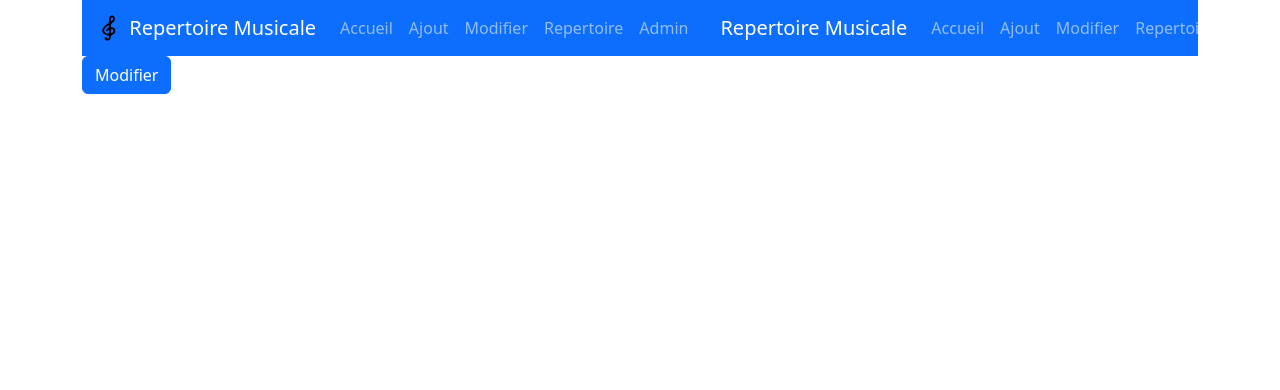
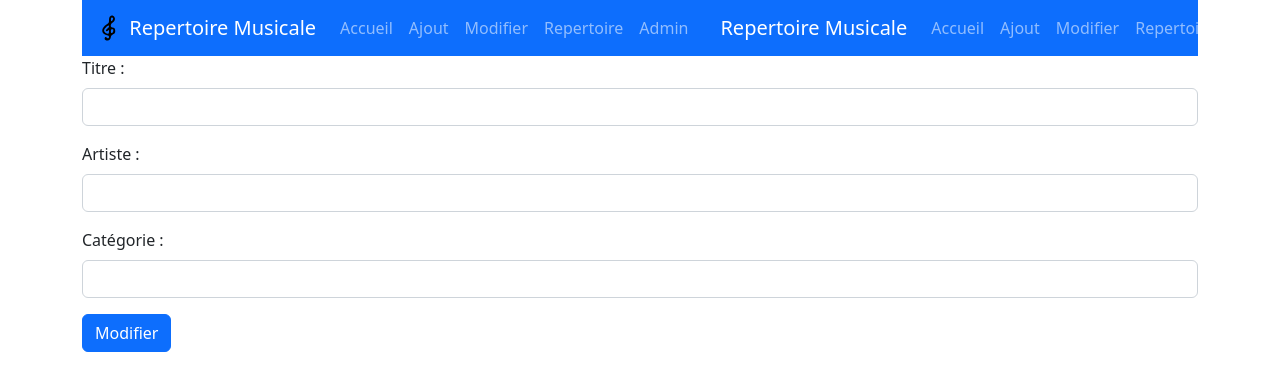
Before and after one commit to robaxx49/Exercise6-Jo-Sim-Kev, a React (Create React App) app in the folder frontend/: page /modifier in a window 1280 px wide. Shown: the top 390 px of the page. Built offline with nearby package versions, Linux system fonts and the light colour scheme.

Commit message:
modification FormulairePiece. correction import et nom du component

```diff
--- a/frontend/src/pages/pageAjouter.js
+++ b/frontend/src/pages/pageAjouter.js
@@ -1,12 +1,12 @@
 import React from 'react';
-import formulairePieces from '../formulairePiece';
+import FormulairePiece from '../FormulairePiece';
 import { Button } from 'react-bootstrap';
 
 
 export const PageAjouter = () =>{
     return(
         <>
-            <formulairePieces />
+            <FormulairePiece />
             <Button>Ajouter</Button>
         </>
     )
--- a/frontend/src/pages/pageModifier.js
+++ b/frontend/src/pages/pageModifier.js
@@ -1,11 +1,11 @@
 import React from 'react';
-import formulairePieces from '../formulairePiece';
+import FormulairePiece from '../FormulairePiece.js';
 import { Button } from 'react-bootstrap';
 
-export const PageModifier = ({pieceAModifier}) =>{
-    return(
+export const PageModifier = ({ pieceAModifier }) => {
+    return (
         <>
-            <formulairePieces pieceAModifier={pieceAModifier} />
+            <FormulairePiece pieceAModifier={pieceAModifier} />
             <Button>Modifier</Button>
         </>
     )
```
Also changed, not shown: frontend/src/formulairePiece.js (+4 -6 lines).
